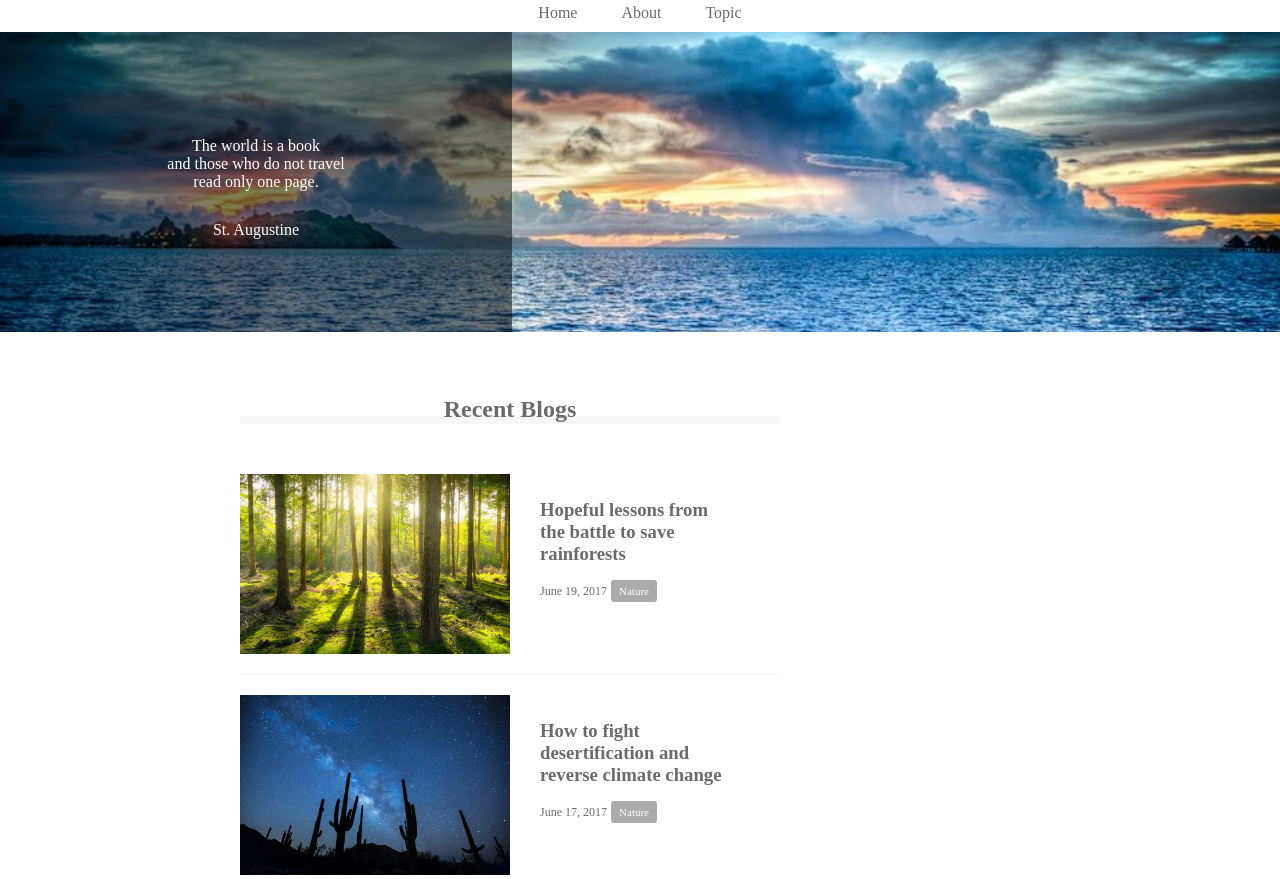
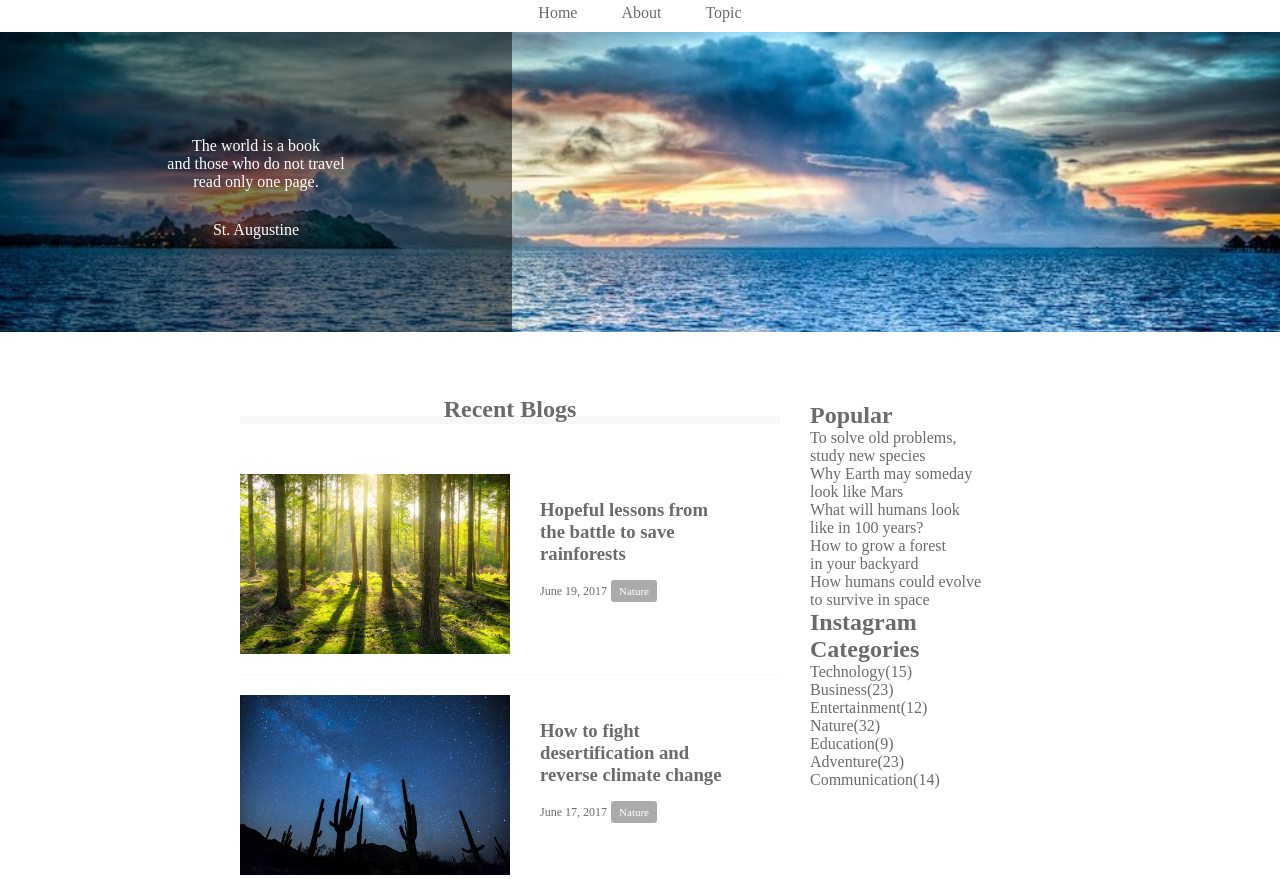
Before and after one commit to ayumu65nemoto/Assignment1, a plain HTML site: page caravan/index.html in a window 1280 px wide. Shown: the part 73-952 px from the top of the page. Drawn offline with Linux system fonts and the light colour scheme.

Commit message:
[Start] 1-8

```diff
--- a/caravan/index.html
+++ b/caravan/index.html
@@ -111,9 +111,44 @@
             </section>
           </div>
         </div>
+      </section>
 
-      </section>
-      <div class="sidebar"></div>
+      <div class="sidebar">
+        <section class="popular">
+          <h2 class="popular-heading common-heading">Popular</h2>
+          <div class="sidebar-contents">
+            <p class="popular-text">To solve old problems,<br>study new species</p>
+            <p class="popular-text">Why Earth may someday<br>look like Mars</p>
+            <p class="popular-text">What will humans look<br>like in 100 years?</p>
+            <p class="popular-text">How to grow a forest<br>in your backyard</p>
+            <p class="popular-text">How humans could evolve<br>to survive in space</p>
+          </div>
+        </section>
+        <section class="instagram">
+          <h2 class="instagram-heading common-heading">Instagram</h2>
+          <div class="sidebar-contents">
+            <div class="instagram-box"></div>
+            <div class="instagram-box"></div>
+            <div class="instagram-box"></div>
+            <div class="instagram-box"></div>
+            <div class="instagram-box"></div>
+            <div class="instagram-box"></div>
+          </div>
+        </section>
+        <section class="categories">
+          <h2 class="categories-heading common-heading">Categories</h2>
+          <div class="sidebar-contents">
+            <p class="categories-text">Technology(15)</p>
+            <p class="categories-text">Business(23)</p>
+            <p class="categories-text">Entertainment(12)</p>
+            <p class="categories-text">Nature(32)</p>
+            <p class="categories-text">Education(9)</p>
+            <p class="categories-text">Adventure(23)</p>
+            <p class="categories-text">Communication(14)</p>
+          </div>
+        </section>
+      </div>
+
     </main>
 
     <footer>
```
